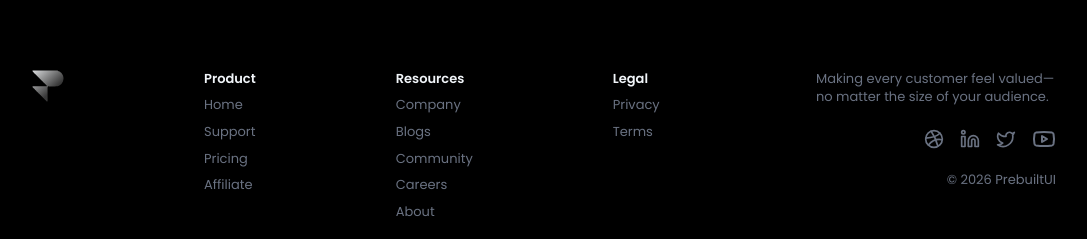
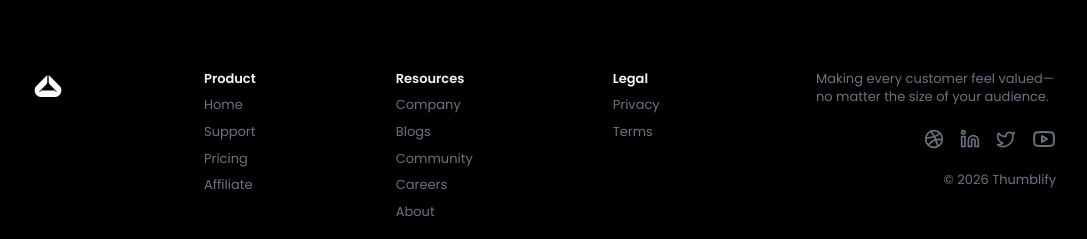
Before and after one commit to YangChiayin/Thumblify, a React (Vite) app in the folder client/: page / in a window 1280 px wide. Shown: the part 5117-5356 px from the top of the page, without its empty margins (96-1183 px from the left). Built offline with nearby package versions, Linux system fonts and the light colour scheme.

Commit message:
complete main oage

```diff
--- a/client/index.html
+++ b/client/index.html
@@ -5,7 +5,7 @@
     <meta charset="UTF-8" />
     <link rel="icon" href="/favicon.svg" type="image/x-icon" />
     <meta name="viewport" content="width=device-width, initial-scale=1.0" />
-    <title>ThumbCraft - AI Thumbnail Generator | Chiayin</title>
+    <title>Thumblify - AI Thumbnail Generator | Chiayin</title>
 </head>
 
 <body>
--- a/client/src/components/Footer.tsx
+++ b/client/src/components/Footer.tsx
@@ -13,9 +13,9 @@
                 viewport={{ once: true }}
                 transition={{ type: "spring", stiffness: 280, damping: 70, mass: 1 }}
             >
-                <a href="https://prebuiltui.com?utm_source=pixels">
-                    <img className="size-8 aspect-square" src="/assets/footer-logo.svg" alt="footer logo" width={32} height={32} />
-                </a>
+                <Link to='/'>
+                    <img className="size-8 aspect-square" src="/favicon.svg" alt="footer logo" width={32} height={32} />
+                </Link>
                 {footerData.map((section, index) => (
                     <div key={index}>
                         <p className="text-slate-100 font-semibold">{section.title}</p>
@@ -52,7 +52,7 @@
                         <YoutubeIcon className="size-6 hover:text-pink-500" />
                     </a>
                 </div>
-                <p className="mt-3 text-center">&copy; {new Date().getFullYear()} <a href="https://prebuiltui.com?utm_source=pixels">PrebuiltUI</a></p>
+                <p className="mt-3 text-center">&copy; {new Date().getFullYear()} <a href="https://prebuiltui.com?utm_source=pixels">Thumblify</a></p>
             </motion.div>
         </footer>
     );
```
